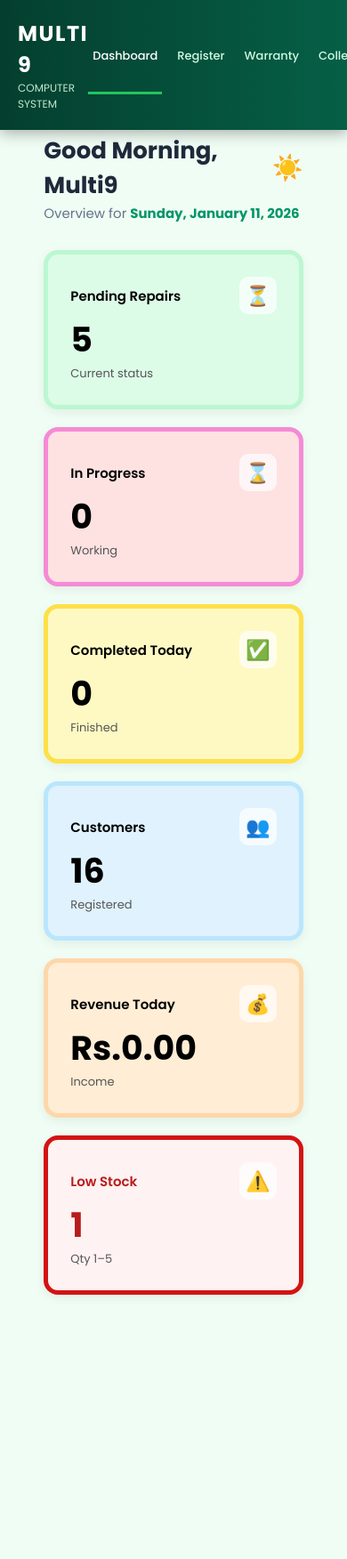
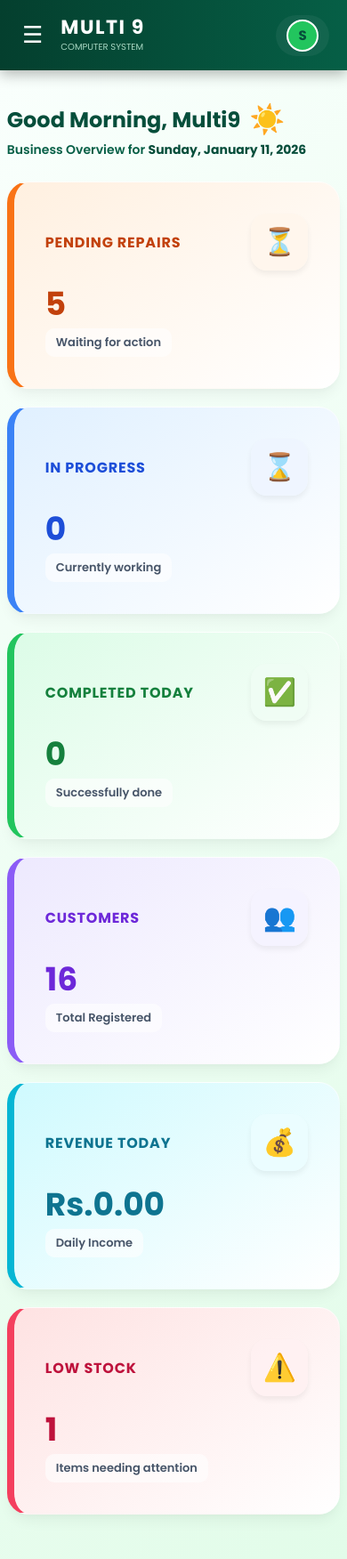
Before and after one commit to Chamodi27s/Predictive-Income-and-Repair-Time-Analytics-and-Forecasting-System-for-Multi9-Computer-Systems, a PHP site: page / in a window 390 px wide. Shown: the whole page at 89% size. Run offline with PHP 8.4, Linux system fonts and the light colour scheme; the visitor is signed in with stand-in values (Sample User, id 1); data comes from the database, SQL or seed files in the repository.

Commit message:
dashboard changed

```diff
--- a/index.php
+++ b/index.php
@@ -53,146 +53,203 @@ $low_stock_count = $conn->query("SELECT COUNT(*) c FROM stock WHERE quantity BET
 
 <style>
 /* RESET */
-*{
-    margin:0;
-    padding:0;
-    box-sizing:border-box;
-    font-family:'Poppins',sans-serif;
+* {
+    margin: 0;
+    padding: 0;
+    box-sizing: border-box;
+    font-family: 'Poppins', sans-serif;
 }
 
-/* BODY – kill flex, fix navbar overlap */
-body{
-    background:#f0fdf4;
-    padding-top:100px;
-    display:block !important;
-    padding-top: 110px;
-    padding-left: 40px;
-    padding-right: 40px;
+/* --- DESKTOP STYLES (Default) --- */
+html, body {
+    height: 100%;
+    /* Desktop වලදී Scroll නතර කරයි */
+    overflow: hidden;
+}
+
+body {
+    /* 🔥 UPDATED BACKGROUND: Very Light/Soft Green */
+    /* Almost white to very pale green gradient */
+    background: linear-gradient(135deg, #fafffd 0%, #e2fce9 100%);
+
+    padding-top: 135px;
+    display: flex;
+    flex-direction: column;
 }
 
 /* CONTAINER */
-.main-container{
-    width:94%;
-    max-width:1500px;
-    margin:auto;
-    padding-bottom:50px;
+.main-container {
+    max-width: 1400px;
+    width: 96%;
+    margin: 0 auto;
+    /* Desktop Height Calculation */
+    height: calc(100vh - 145px);
+    display: flex;
+    flex-direction: column;
+    padding-bottom: 20px;
 }
 
-/* WELCOME */
-.welcome-section{
-    margin-bottom:30px;
+/* WELCOME SECTION */
+.welcome-section {
+    flex: 0 0 auto;
+    margin-bottom: 25px;
 }
 
-.welcome-section h1{
-    font-size:34px;
-    font-weight:700;
-    color:#1e293b;
-    display:flex;
-    align-items:center;
-    gap:10px;
+.welcome-section h1 {
+    font-size: 28px;
+    font-weight: 700;
+    color: #064e3b;
+    display: flex;
+    align-items: center;
+    gap: 10px;
 }
 
-.sub-text{
-    font-size:15px;
-    color:#64748b;
+.sub-text {
+    font-size: 14px;
+    color: #065f46;
+    font-weight: 600;
 }
 
-/* GRID */
-.dashboard-grid{
-    display:grid;
-    grid-template-columns:repeat(3,1fr);
-    gap:30px;
-    width:100%;
+/* GRID SYSTEM */
+.dashboard-grid {
+    display: grid;
+    grid-template-columns: repeat(3, 1fr);
+    grid-template-rows: repeat(2, 1fr);
+    gap: 25px;
+    flex: 1;
+    min-height: 0;
 }
 
-/* CARD */
-.card{
-    background:#fff;
-    border-radius:16px;
-    padding:25px;
-    min-height:180px;
-    box-shadow:0 4px 12px rgba(0,0,0,.06);
-    border:1px solid rgba(0,0,0,.05);
-    transition: transform 0.8s;
-    display:flex;
-    flex-direction:column;
-    justify-content:space-between;
+/* CARD DESIGN */
+.card {
+    background: #fff;
+    border-radius: 24px;
+    padding: 35px;
+    height: 100%;
+    width: 100%;
+    box-shadow: 0 10px 15px -3px rgba(0, 0, 0, 0.05), 0 4px 6px -2px rgba(0, 0, 0, 0.02);
+    border: 1px solid rgba(255,255,255,0.6);
+    transition: transform 0.3s ease, box-shadow 0.3s ease;
+    display: flex;
+    flex-direction: column;
+    justify-content: space-between;
 }
 
-.card-header{
-    display:flex;
-    justify-content:space-between;
-    align-items:center;
+.card:hover {
+    transform: translateY(-5px);
+    box-shadow: 0 25px 30px -5px rgba(0, 0, 0, 0.1), 0 10px 10px -5px rgba(0, 0, 0, 0.05);
 }
 
-.card-title{
-    font-size:15px;
-    font-weight:600;
+.card-header {
+    display: flex;
+    justify-content: space-between;
+    align-items: center;
 }
 
-.icon-box{
-    width:42px;
-    height:42px;
-    border-radius:10px;
-    background:rgba(255,255,255,.7);
-    display:flex;
-    align-items:center;
-    justify-content:center;
-    font-size:22px;
+.card-title {
+    font-size: 16px;
+    font-weight: 700;
+    text-transform: uppercase;
+    letter-spacing: 0.8px;
+    opacity: 1;
 }
 
-.card-value{
-    font-size:38px;
-    font-weight:700;
-}
-.card:hover { transform: translateY(5px); }
-
-.card-footer{
-    font-size:13px;
-    color:#555;
+.icon-box {
+    width: 64px;
+    height: 64px;
+    border-radius: 18px;
+    display: flex;
+    align-items: center;
+    justify-content: center;
+    font-size: 30px;
+    box-shadow: 0 4px 6px rgba(0,0,0,0.06);
 }
 
-/* COLORS */
-.bg-pending{background:#dcfce7;border:5px solid #bbf7d0;}
-.bg-progress{background:#fee2e2;border:5px solid #f58ad5;}
-.bg-completed{background:#fef9c3;border:5px solid #fde047;}
-.bg-customers{background:#e0f2fe;border:5px solid #bae6fd;}
-.bg-revenue{background:#ffedd5;border:5px solid #fed7aa;}
-.bg-lowstock{background:#fef2f2;border:5px solid #d31313;}
+.card-value {
+    font-size: 42px;
+    font-weight: 800;
+    margin-top: 10px;
+}
 
-/* TABLET */
-@media screen and (max-width:1100px){
-     body{
-        padding-top:150px;
-    padding-left: 40px;
-    padding-right: 40px;
+.card-footer {
+    font-size: 13px;
+    color: #475569;
+    font-weight: 600;
+    background: rgba(255,255,255,0.6);
+    padding: 6px 12px;
+    border-radius: 10px;
+    align-self: flex-start;
+}
+
+/* --- COLORS --- */
+.bg-pending { background: linear-gradient(145deg, #fff0e0 0%, #ffffff 100%); border-left: 8px solid #f97316; }
+.bg-pending .card-title, .bg-pending .card-value { color: #c2410c; }
+.bg-pending .icon-box { color: #ea580c; background: rgba(255,247,237,0.9); }
+
+.bg-progress { background: linear-gradient(145deg, #e0f0ff 0%, #ffffff 100%); border-left: 8px solid #3b82f6; }
+.bg-progress .card-title, .bg-progress .card-value { color: #1d4ed8; }
+.bg-progress .icon-box { color: #2563eb; background: rgba(239,246,255,0.9); }
+
+.bg-completed { background: linear-gradient(145deg, #dcfce7 0%, #ffffff 100%); border-left: 8px solid #22c55e; }
+.bg-completed .card-title, .bg-completed .card-value { color: #15803d; }
+.bg-completed .icon-box { color: #16a34a; background: rgba(240,253,244,0.9); }
+
+.bg-customers { background: linear-gradient(145deg, #ede9fe 0%, #ffffff 100%); border-left: 8px solid #8b5cf6; }
+.bg-customers .card-title, .bg-customers .card-value { color: #6d28d9; }
+.bg-customers .icon-box { color: #7c3aed; background: rgba(245,243,255,0.9); }
+
+.bg-revenue { background: linear-gradient(145deg, #cffafe 0%, #ffffff 100%); border-left: 8px solid #06b6d4; }
+.bg-revenue .card-title, .bg-revenue .card-value { color: #0e7490; }
+.bg-revenue .icon-box { color: #0891b2; background: rgba(236,253,255,0.9); }
+
+.bg-lowstock { background: linear-gradient(145deg, #fee2e2 0%, #ffffff 100%); border-left: 8px solid #f43f5e; }
+.bg-lowstock .card-title, .bg-lowstock .card-value { color: #be123c; }
+.bg-lowstock .icon-box { color: #e11d48; background: rgba(255,241,242,0.9); }
+
+
+/* 🔥 MOBILE RESPONSIVE CSS */
+@media screen and (max-width: 1024px) {
+    /* Mobile වලදී Scroll කරන්න දෙනවා */
+    html, body {
+        height: auto;
+        overflow-y: auto;
     }
-    .dashboard-grid{
-        grid-template-columns:repeat(2,1fr) !important;
+
+    body {
+        padding-top: 110px; /* Mobile වලදී උඩ ඉඩ පොඩ්ඩක් අඩු කරනවා */
+        padding-bottom: 30px;
+    }
+
+    .main-container {
+        height: auto;
+        display: block; /* Flex අයින් කරලා Block කරනවා */
+    }
+
+    /* Grid එක 2 Columns කරනවා Tablet වලට */
+    .dashboard-grid {
+        display: grid;
+        grid-template-columns: repeat(2, 1fr);
+        grid-template-rows: auto;
+        gap: 20px;
+    }
+
+    .card {
+        min-height: 220px; /* Card එකේ අවම උසක් දෙනවා */
     }
 }
 
-/* 🔥 MOBILE – FORCE STACK */
-@media screen and (max-width:768px){
-
-    body{
-        padding-top:150px;
-    padding-left: 40px;
-    padding-right: 40px;
+@media screen and (max-width: 768px) {
+    /* Mobile Phone (1 Column) */
+    .dashboard-grid {
+        grid-template-columns: 1fr; /* එක පේළියට එක කාඩ් එකයි */
     }
 
-    .dashboard-grid{
-        grid-template-columns:1fr !important;
-        gap:20px !important;
+    .welcome-section h1 {
+        font-size: 24px;
     }
 
-    .card{
-        width:100% !important;
-        min-height:auto !important;
-    }
-
-    .welcome-section h1{
-        font-size:26px !important;
+    .card-value {
+        font-size: 36px;
     }
 }
 </style>
@@ -205,11 +262,11 @@ body{
     <div class="welcome-section">
         <h1>
             <?php echo $greeting; ?>, Multi9
-            <span style="font-size:28px;"><?php echo $icon; ?></span>
+            <span style="font-size:32px;"><?php echo $icon; ?></span>
         </h1>
         <div class="sub-text">
-            Overview for
-            <strong style="color:#059669;">
+            Business Overview for
+            <strong style="color:#064e3b;">
                 <?php echo date('l, F j, Y'); ?>
             </strong>
         </div>
@@ -223,7 +280,7 @@ body{
                 <span class="icon-box">⏳</span>
             </div>
             <div class="card-value"><?php echo $pending_count; ?></div>
-            <div class="card-footer">Current status</div>
+            <div class="card-footer">Waiting for action</div>
         </div>
 
         <div class="card bg-progress">
@@ -232,7 +289,7 @@ body{
                 <span class="icon-box">⌛</span>
             </div>
             <div class="card-value"><?php echo $inprogress_count; ?></div>
-            <div class="card-footer">Working</div>
+            <div class="card-footer">Currently working</div>
         </div>
 
         <div class="card bg-completed">
@@ -241,7 +298,7 @@ body{
                 <span class="icon-box">✅</span>
             </div>
             <div class="card-value"><?php echo $completed_count; ?></div>
-            <div class="card-footer">Finished</div>
+            <div class="card-footer">Successfully done</div>
         </div>
 
         <div class="card bg-customers">
@@ -250,7 +307,7 @@ body{
                 <span class="icon-box">👥</span>
             </div>
             <div class="card-value"><?php echo $total_customers; ?></div>
-            <div class="card-footer">Registered</div>
+            <div class="card-footer">Total Registered</div>
         </div>
 
         <div class="card bg-revenue">
@@ -258,17 +315,17 @@ body{
                 <span class="card-title">Revenue Today</span>
                 <span class="icon-box">💰</span>
             </div>
-            <div class="card-value">Rs.<?php echo number_format($revenue_today,2); ?></div>
-            <div class="card-footer">Income</div>
+            <div class="card-value">Rs.<?php echo number_format($revenue_today, 2); ?></div>
+            <div class="card-footer">Daily Income</div>
         </div>
 
         <div class="card bg-lowstock">
             <div class="card-header">
-                <span class="card-title" style="color:#b91c1c;">Low Stock</span>
+                <span class="card-title">Low Stock</span>
                 <span class="icon-box">⚠️</span>
             </div>
-            <div class="card-value" style="color:#b91c1c;"><?php echo $low_stock_count; ?></div>
-            <div class="card-footer">Qty 1–5</div>
+            <div class="card-value"><?php echo $low_stock_count; ?></div>
+            <div class="card-footer">Items needing attention</div>
         </div>
 
     </div>
--- a/navbar.php
+++ b/navbar.php
@@ -8,7 +8,7 @@ $user_initial = strtoupper(substr($user_name, 0, 1));
 ?>
 
 <style>
-    /* Navbar එකේ මහත සහ පසුබිම් වර්ණ */
+    /* Navbar එකේ මූලික සැකසුම් */
     .topbar {
         position: fixed;
         top: 0;
@@ -17,7 +17,7 @@ $user_initial = strtoupper(substr($user_name, 0, 1));
         z-index: 9999;
         background: linear-gradient(90deg, #043f2e, #065f46);
         color: white;
-        padding: 22px 45px;
+        padding: 15px 45px;
         display: flex;
         align-items: center;
         justify-content: space-between;
@@ -25,43 +25,48 @@ $user_initial = strtoupper(substr($user_name, 0, 1));
         box-sizing: border-box;
     }
 
-    /* --- මුද්‍රණයේදී (Print) Navbar එක ඉවත් කිරීමට මෙම CSS එක එකතු කරන ලදී --- */
     @media print {
-        .no-print {
-            display: none !important;
-        }
+        .no-print { display: none !important; }
     }
 
-    .brand strong {
-        font-size: 24px;
-        letter-spacing: 1.5px;
-        color: #ffffff;
+    /* Logo සහ Brand කොටස */
+    .brand-section {
+        display: flex;
+        align-items: center;
+        gap: 15px;
     }
 
-    .brand small {
-        font-size: 12px;
-        opacity: 0.9;
-        color: #d1fae5;
+    .brand { display: flex; flex-direction: column; }
+    .brand strong { font-size: 22px; letter-spacing: 1.5px; color: #ffffff; line-height: 1.2; }
+    .brand small { font-size: 10px; opacity: 0.8; color: #d1fae5; }
+
+    /* Hamburger Menu Icon */
+    .mobile-menu-btn {
+        display: none; /* Desktop එකේදී සඟවයි */
+        font-size: 26px;
+        cursor: pointer;
+        color: white;
+        padding: 5px;
     }
 
+    /* Desktop Menu */
     .menu {
         display: flex;
-        gap: 22px;
+        gap: 15px;
     }
 
     .menu a {
         color: #d1fae5;
         text-decoration: none;
-        font-size: 15px;
+        font-size: 14px;
         font-weight: 500;
         padding: 8px 5px;
         position: relative;
         transition: 0.3s;
+        white-space: nowrap;
     }
 
-    .menu a.active {
-        color: #ffffff;
-    }
+    .menu a.active { color: #ffffff; }
 
     .menu a.active::after {
         content: "";
@@ -73,39 +78,38 @@ $user_initial = strtoupper(substr($user_name, 0, 1));
         background: #22c55e;
     }
 
+    /* User Profile Section */
     .user-section {
         display: flex;
         align-items: center;
-        gap: 15px;
+        gap: 10px;
         position: relative;
         cursor: pointer;
-        padding: 8px 15px;
+        padding: 5px 12px;
         border-radius: 50px;
         transition: 0.3s;
         background: rgba(255, 255, 255, 0.05);
     }
 
-    .user-section:hover {
-        background: rgba(255, 255, 255, 0.15);
-    }
+    .user-section:hover { background: rgba(255, 255, 255, 0.15); }
 
     .profile-card {
         background: #22c55e;
         color: #064e3b;
-        width: 46px;
-        height: 46px;
+        width: 36px;
+        height: 36px;
         border-radius: 50%;
         display: flex;
         align-items: center;
         justify-content: center;
         font-weight: bold;
-        font-size: 18px;
+        font-size: 15px;
         border: 2px solid white;
     }
 
     .profile-dropdown {
         position: absolute;
-        top: 80px;
+        top: 55px;
         right: 0;
         background: white;
         min-width: 200px;
@@ -116,10 +120,7 @@ $user_initial = strtoupper(substr($user_name, 0, 1));
         z-index: 10000;
     }
 
-    .profile-dropdown.active {
-        display: block;
-        animation: slideDown 0.2s ease-out;
-    }
+    .profile-dropdown.active { display: block; animation: slideDown 0.2s ease-out; }
 
     @keyframes slideDown {
         from { opacity: 0; transform: translateY(-10px); }
@@ -128,38 +129,63 @@ $user_initial = strtoupper(substr($user_name, 0, 1));
 
     .profile-dropdown a {
         display: block;
-        padding: 15px 22px;
+        padding: 12px 20px;
         color: #333;
         text-decoration: none;
         font-size: 14px;
         border-bottom: 1px solid #f1f1f1;
-        transition: 0.2s;
     }
 
-    .profile-dropdown a:hover {
-        background: #f0fdf4;
-        color: #065f46;
-        padding-left: 28px;
-    }
+    .profile-dropdown a:hover { background: #f0fdf4; color: #065f46; }
 
-    @media (max-width: 1200px) {
-        .menu { gap: 12px; }
-        .menu a { font-size: 13px; }
-        .topbar { padding: 20px 20px; }
+    /* --- RESPONSIVE MOBILE CSS --- */
+    @media (max-width: 1050px) {
+        .topbar { padding: 15px 20px; }
+
+        .mobile-menu-btn {
+            display: block; /* ඉරි තුනේ Button එක පෙන්වයි */
+        }
+
+        .menu {
+            display: none; /* සාමාන්‍ය මෙනුව සඟවයි */
+            position: absolute;
+            top: 100%;
+            left: 0;
+            width: 100%;
+            background: #043f2e;
+            flex-direction: column;
+            gap: 0;
+            box-shadow: 0 5px 15px rgba(0,0,0,0.3);
+        }
+
+        .menu.show { display: flex; }
+
+        .menu a {
+            padding: 15px 25px;
+            border-bottom: 1px solid rgba(255,255,255,0.05);
+            width: 100%;
+        }
+
+        .menu a.active { background: rgba(34, 197, 94, 0.2); border-left: 4px solid #22c55e; }
+        .menu a.active::after { display: none; }
+
+        .user-info { display: none; } /* Mobile වලදී නම සඟවයි */
     }
 </style>
 
 <div class="topbar no-print">
-    <div class="brand">
-        <strong>MULTI 9</strong>
-        <small>COMPUTER SYSTEM</small>
+    <div class="brand-section">
+        <div class="mobile-menu-btn" id="mobileMenuBtn">☰</div>
+        <div class="brand">
+            <strong>MULTI 9</strong>
+            <small>COMPUTER SYSTEM</small>
+        </div>
     </div>
 
-    <div class="menu">
+    <div class="menu" id="navMenu">
         <a href="index.php" class="<?= $current_page=='index.php'?'active':'' ?>">Dashboard</a>
         <a href="add_customer.php" class="<?= $current_page=='add_customer.php'?'active':'' ?>">Register</a>
         <a href="warranty_list.php" class="<?= $current_page=='warranty_list.php'?'active':'' ?>">Warranty</a>
-
         <a href="collected.php" class="<?= $current_page=='collected.php'?'active':'' ?>">Collected</a>
         <a href="job_list.php" class="<?= $current_page=='job_list.php'?'active':'' ?>">Order</a>
         <a href="cashbook_view.php" class="<?= $current_page=='cashbook_view.php'?'active':'' ?>">Payment</a>
@@ -170,8 +196,8 @@ $user_initial = strtoupper(substr($user_name, 0, 1));
 
     <div class="user-section" id="userMenuTrigger">
         <div class="user-info" style="text-align: right;">
-            <span style="font-size: 10px; opacity: 0.8; display: block; text-transform: uppercase;">User Account</span>
-            <span style="font-size: 14px; font-weight: 600;"><?= $user_name ?></span>
+            <span style="font-size: 10px; opacity: 0.8; display: block; text-transform: uppercase;">Admin</span>
+            <span style="font-size: 13px; font-weight: 600;"><?= $user_name ?></span>
         </div>
         <div class="profile-card">
             <?= $user_initial ?>
@@ -187,20 +213,32 @@ $user_initial = strtoupper(substr($user_name, 0, 1));
 
 <script>
     document.addEventListener('DOMContentLoaded', function() {
-        var trigger = document.getElementById('userMenuTrigger');
-        var dropdown = document.getElementById('userDropdown');
+        var mobileBtn = document.getElementById('mobileMenuBtn');
+        var navMenu = document.getElementById('navMenu');
+        var userTrigger = document.getElementById('userMenuTrigger');
+        var userDropdown = document.getElementById('userDropdown');
 
-        trigger.addEventListener('click', function(e) {
+        // Mobile Menu Toggle
+        mobileBtn.addEventListener('click', function(e) {
             e.stopPropagation();
-            dropdown.classList.toggle('active');
+            navMenu.classList.toggle('show');
+            userDropdown.classList.remove('active');
         });
 
-        document.addEventListener('click', function() {
-            dropdown.classList.remove('active');
+        // User Dropdown Toggle
+        userTrigger.addEventListener('click', function(e) {
+            e.stopPropagation();
+            userDropdown.classList.toggle('active');
+            navMenu.classList.remove('show');
         });
 
-        dropdown.addEventListener('click', function(e) {
-            e.stopPropagation();
+        // පිටත ක්ලික් කළ විට වසන්න
+        document.addEventListener('click', function() {
+            navMenu.classList.remove('show');
+            userDropdown.classList.remove('active');
         });
+
+        navMenu.addEventListener('click', function(e) { e.stopPropagation(); });
+        userDropdown.addEventListener('click', function(e) { e.stopPropagation(); });
     });
 </script>
```
